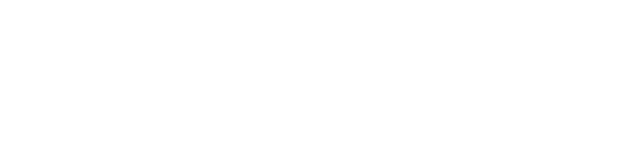
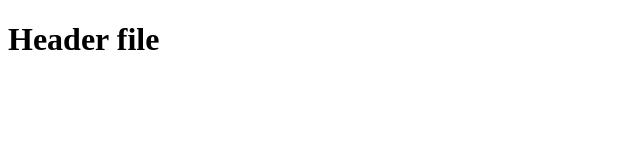
Before and after one commit to NH-Uday/online_restaurant, a plain HTML site: page template/test.html in a window 1280 px wide. Shown: the whole page, without its empty margins (0-640 px from the left). Drawn offline with Linux system fonts and the light colour scheme.

Commit message:
second commit

```diff
--- a/template/test.html
+++ b/template/test.html
@@ -2,6 +2,7 @@
 <html>
 <head>
 	<title>test file</title>
+	<h1>Header file</h1>
 </head>
 <body>
 
```
